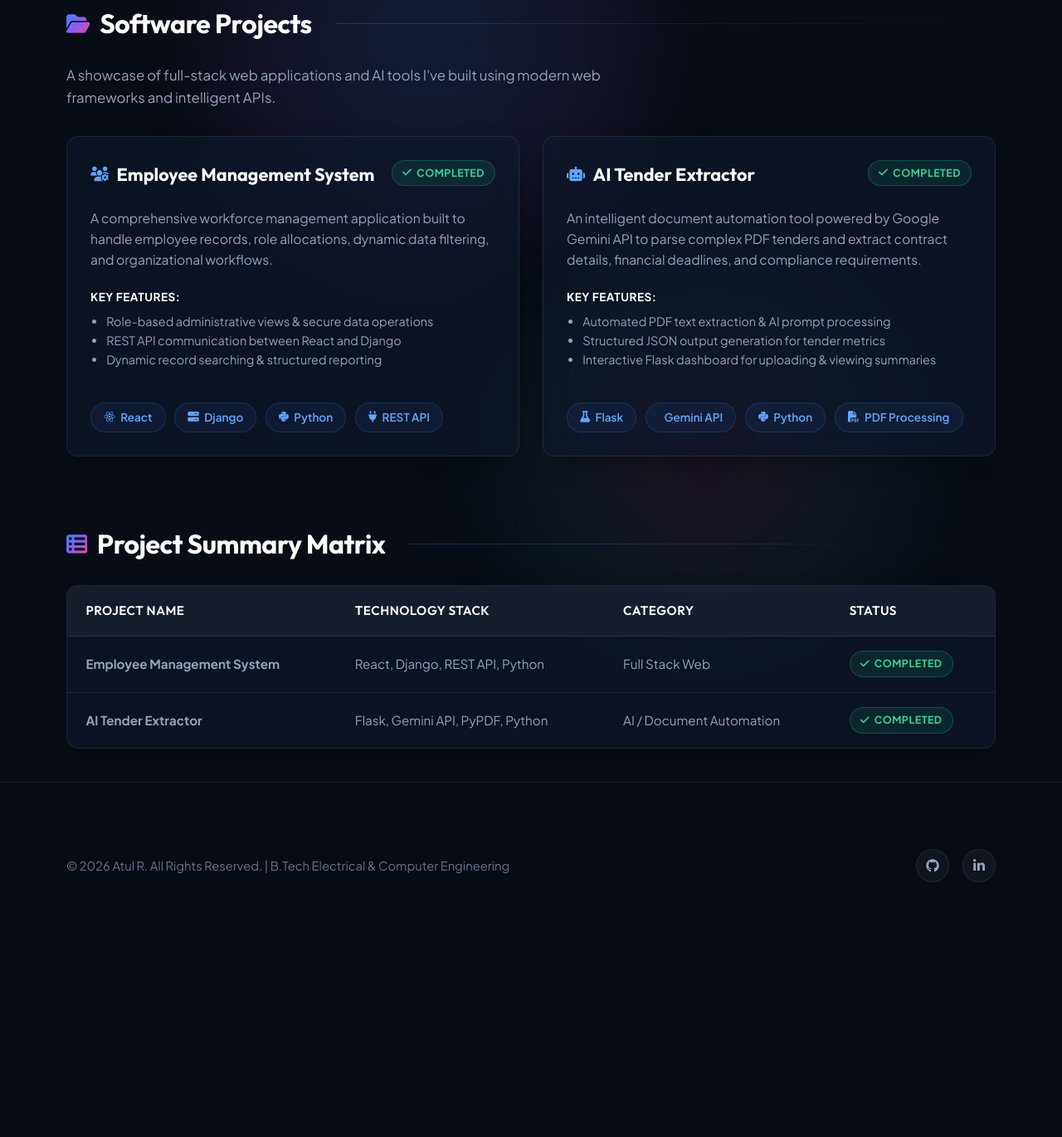
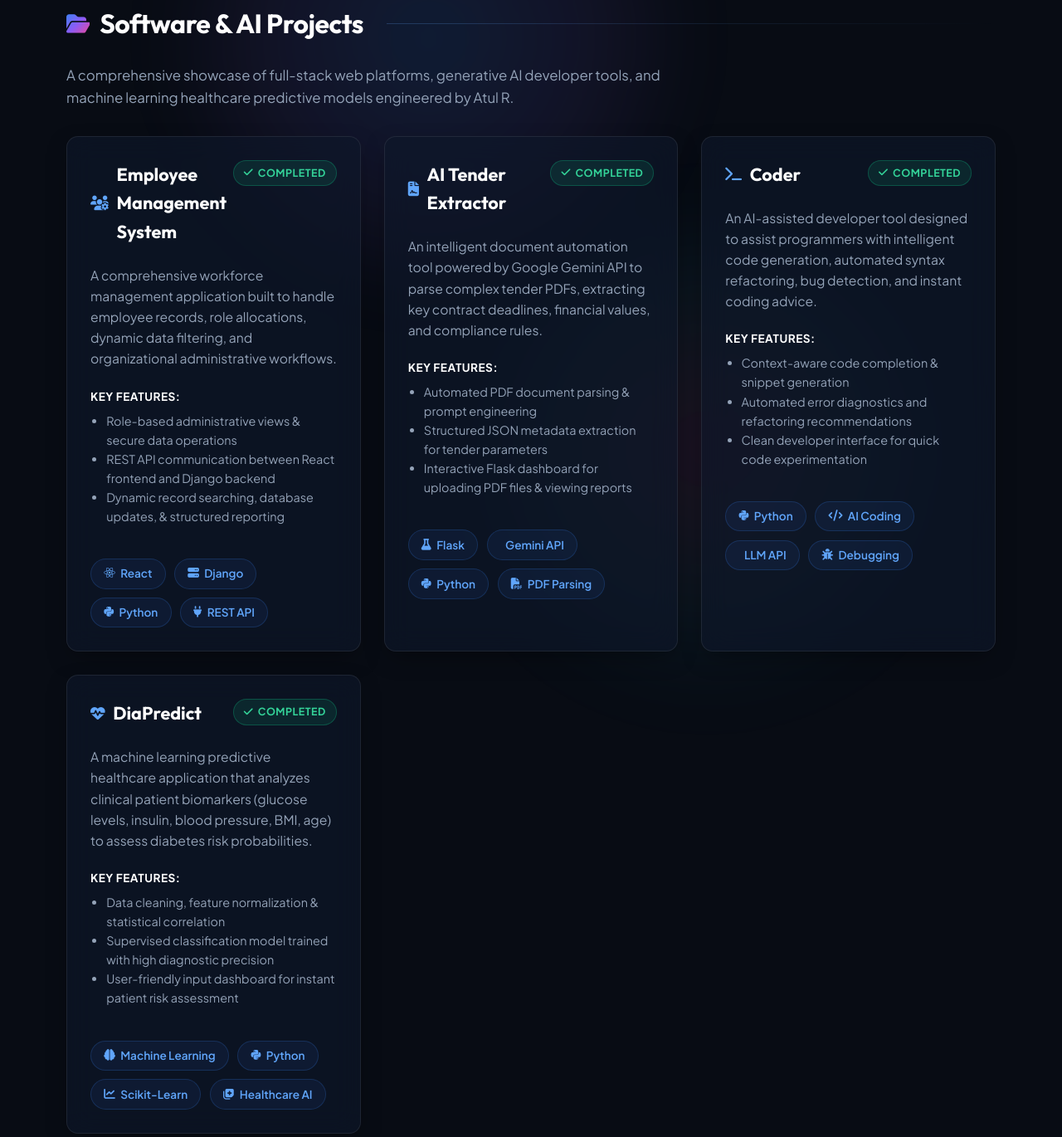
Before and after one commit to r-atul-krish-nan/Portfolio, a plain HTML site: page projects.html in a window 1280 px wide. Shown: the part 119-1489 px from the top of the page at 83% size. Before the commit the page ends 1262 px from the top, so only its background shows below. Drawn offline with Linux system fonts and the light colour scheme.

Commit message:
feat(projects): add Coder and DiaPredict project cards and matrix entries

```diff
--- a/projects.html
+++ b/projects.html
@@ -3,7 +3,7 @@
 <head>
     <meta charset="UTF-8">
     <meta name="viewport" content="width=device-width, initial-scale=1.0">
-    <meta name="description" content="Projects by Atul R - React, Django, Flask, AI Gemini API, and Machine Learning applications.">
+    <meta name="description" content="Projects by Atul R - Employee Management System, AI Tender Extractor, Coder AI Assistant, and DiaPredict ML Model.">
     <title>Projects | Atul R</title>
     <!-- Google Fonts -->
     <link rel="preconnect" href="https://fonts.googleapis.com">
@@ -36,9 +36,9 @@
     <main>
         <!-- Projects Section -->
         <section class="container" style="padding-top: 1rem;">
-            <h2><i class="fa-solid fa-folder-open"></i> Software Projects</h2>
-            <p style="color: var(--text-muted); font-size: 1.05rem; max-width: 700px; margin-bottom: 2rem;">
-                A showcase of full-stack web applications and AI tools I've built using modern web frameworks and intelligent APIs.
+            <h2><i class="fa-solid fa-folder-open"></i> Software & AI Projects</h2>
+            <p style="color: var(--text-muted); font-size: 1.05rem; max-width: 750px; margin-bottom: 2rem;">
+                A comprehensive showcase of full-stack web platforms, generative AI developer tools, and machine learning healthcare predictive models engineered by Atul R.
             </p>
 
             <div class="card-grid">
@@ -49,14 +49,14 @@
                         <span class="badge-status badge-completed"><i class="fa-solid fa-check"></i> Completed</span>
                     </div>
                     <p>
-                        A comprehensive workforce management application built to handle employee records, role allocations, dynamic data filtering, and organizational workflows.
+                        A comprehensive workforce management application built to handle employee records, role allocations, dynamic data filtering, and organizational administrative workflows.
                     </p>
                     <div style="margin: 1.2rem 0;">
                         <strong style="font-size: 0.85rem; color: #ffffff; text-transform: uppercase; letter-spacing: 0.5px;">Key Features:</strong>
                         <ul style="color: var(--text-muted); font-size: 0.9rem; margin-top: 0.4rem; padding-left: 1.2rem; line-height: 1.6;">
                             <li>Role-based administrative views & secure data operations</li>
-                            <li>REST API communication between React and Django</li>
-                            <li>Dynamic record searching & structured reporting</li>
+                            <li>REST API communication between React frontend and Django backend</li>
+                            <li>Dynamic record searching, database updates, & structured reporting</li>
                         </ul>
                     </div>
                     <div class="tags">
@@ -70,25 +70,75 @@
                 <!-- Project 2 -->
                 <article class="card">
                     <div style="display: flex; justify-content: space-between; align-items: flex-start; margin-bottom: 0.8rem;">
-                        <h3><i class="fa-solid fa-robot"></i> AI Tender Extractor</h3>
+                        <h3><i class="fa-solid fa-file-contract"></i> AI Tender Extractor</h3>
                         <span class="badge-status badge-completed"><i class="fa-solid fa-check"></i> Completed</span>
                     </div>
                     <p>
-                        An intelligent document automation tool powered by Google Gemini API to parse complex PDF tenders and extract contract details, financial deadlines, and compliance requirements.
+                        An intelligent document automation tool powered by Google Gemini API to parse complex tender PDFs, extracting key contract deadlines, financial values, and compliance rules.
                     </p>
                     <div style="margin: 1.2rem 0;">
                         <strong style="font-size: 0.85rem; color: #ffffff; text-transform: uppercase; letter-spacing: 0.5px;">Key Features:</strong>
                         <ul style="color: var(--text-muted); font-size: 0.9rem; margin-top: 0.4rem; padding-left: 1.2rem; line-height: 1.6;">
-                            <li>Automated PDF text extraction & AI prompt processing</li>
-                            <li>Structured JSON output generation for tender metrics</li>
-                            <li>Interactive Flask dashboard for uploading & viewing summaries</li>
+                            <li>Automated PDF document parsing & prompt engineering</li>
+                            <li>Structured JSON metadata extraction for tender parameters</li>
+                            <li>Interactive Flask dashboard for uploading PDF files & viewing reports</li>
                         </ul>
                     </div>
                     <div class="tags">
                         <span class="tag"><i class="fa-solid fa-flask"></i> Flask</span>
                         <span class="tag"><i class="fa-solid fa-sparkles"></i> Gemini API</span>
                         <span class="tag"><i class="fa-brands fa-python"></i> Python</span>
-                        <span class="tag"><i class="fa-solid fa-file-pdf"></i> PDF Processing</span>
+                        <span class="tag"><i class="fa-solid fa-file-pdf"></i> PDF Parsing</span>
+                    </div>
+                </article>
+
+                <!-- Project 3 -->
+                <article class="card">
+                    <div style="display: flex; justify-content: space-between; align-items: flex-start; margin-bottom: 0.8rem;">
+                        <h3><i class="fa-solid fa-terminal"></i> Coder</h3>
+                        <span class="badge-status badge-completed"><i class="fa-solid fa-check"></i> Completed</span>
+                    </div>
+                    <p>
+                        An AI-assisted developer tool designed to assist programmers with intelligent code generation, automated syntax refactoring, bug detection, and instant coding advice.
+                    </p>
+                    <div style="margin: 1.2rem 0;">
+                        <strong style="font-size: 0.85rem; color: #ffffff; text-transform: uppercase; letter-spacing: 0.5px;">Key Features:</strong>
+                        <ul style="color: var(--text-muted); font-size: 0.9rem; margin-top: 0.4rem; padding-left: 1.2rem; line-height: 1.6;">
+                            <li>Context-aware code completion & snippet generation</li>
+                            <li>Automated error diagnostics and refactoring recommendations</li>
+                            <li>Clean developer interface for quick code experimentation</li>
+                        </ul>
+                    </div>
+                    <div class="tags">
+                        <span class="tag"><i class="fa-brands fa-python"></i> Python</span>
+                        <span class="tag"><i class="fa-solid fa-code"></i> AI Coding</span>
+                        <span class="tag"><i class="fa-solid fa-sparkles"></i> LLM API</span>
+                        <span class="tag"><i class="fa-solid fa-bug"></i> Debugging</span>
+                    </div>
+                </article>
+
+                <!-- Project 4 -->
+                <article class="card">
+                    <div style="display: flex; justify-content: space-between; align-items: flex-start; margin-bottom: 0.8rem;">
+                        <h3><i class="fa-solid fa-heart-pulse"></i> DiaPredict</h3>
+                        <span class="badge-status badge-completed"><i class="fa-solid fa-check"></i> Completed</span>
+                    </div>
+                    <p>
+                        A machine learning predictive healthcare application that analyzes clinical patient biomarkers (glucose levels, insulin, blood pressure, BMI, age) to assess diabetes risk probabilities.
+                    </p>
+                    <div style="margin: 1.2rem 0;">
+                        <strong style="font-size: 0.85rem; color: #ffffff; text-transform: uppercase; letter-spacing: 0.5px;">Key Features:</strong>
+                        <ul style="color: var(--text-muted); font-size: 0.9rem; margin-top: 0.4rem; padding-left: 1.2rem; line-height: 1.6;">
+                            <li>Data cleaning, feature normalization & statistical correlation</li>
+                            <li>Supervised classification model trained with high diagnostic precision</li>
+                            <li>User-friendly input dashboard for instant patient risk assessment</li>
+                        </ul>
+                    </div>
+                    <div class="tags">
+                        <span class="tag"><i class="fa-solid fa-brain"></i> Machine Learning</span>
+                        <span class="tag"><i class="fa-brands fa-python"></i> Python</span>
+                        <span class="tag"><i class="fa-solid fa-chart-line"></i> Scikit-Learn</span>
+                        <span class="tag"><i class="fa-solid fa-notes-medical"></i> Healthcare AI</span>
                     </div>
                 </article>
             </div>
@@ -119,6 +169,18 @@
                         <td>AI / Document Automation</td>
                         <td><span class="badge-status badge-completed"><i class="fa-solid fa-check"></i> Completed</span></td>
                     </tr>
+                    <tr>
+                        <td><strong>Coder</strong></td>
+                        <td>Python, LLM API, Code AST, Web UI</td>
+                        <td>AI Developer Tool</td>
+                        <td><span class="badge-status badge-completed"><i class="fa-solid fa-check"></i> Completed</span></td>
+                    </tr>
+                    <tr>
+                        <td><strong>DiaPredict</strong></td>
+                        <td>Python, Machine Learning, Scikit-Learn, Pandas</td>
+                        <td>Healthcare ML</td>
+                        <td><span class="badge-status badge-completed"><i class="fa-solid fa-check"></i> Completed</span></td>
+                    </tr>
                 </tbody>
             </table>
         </section>
```
Also changed, not shown: index.html (+11 -1 lines).
